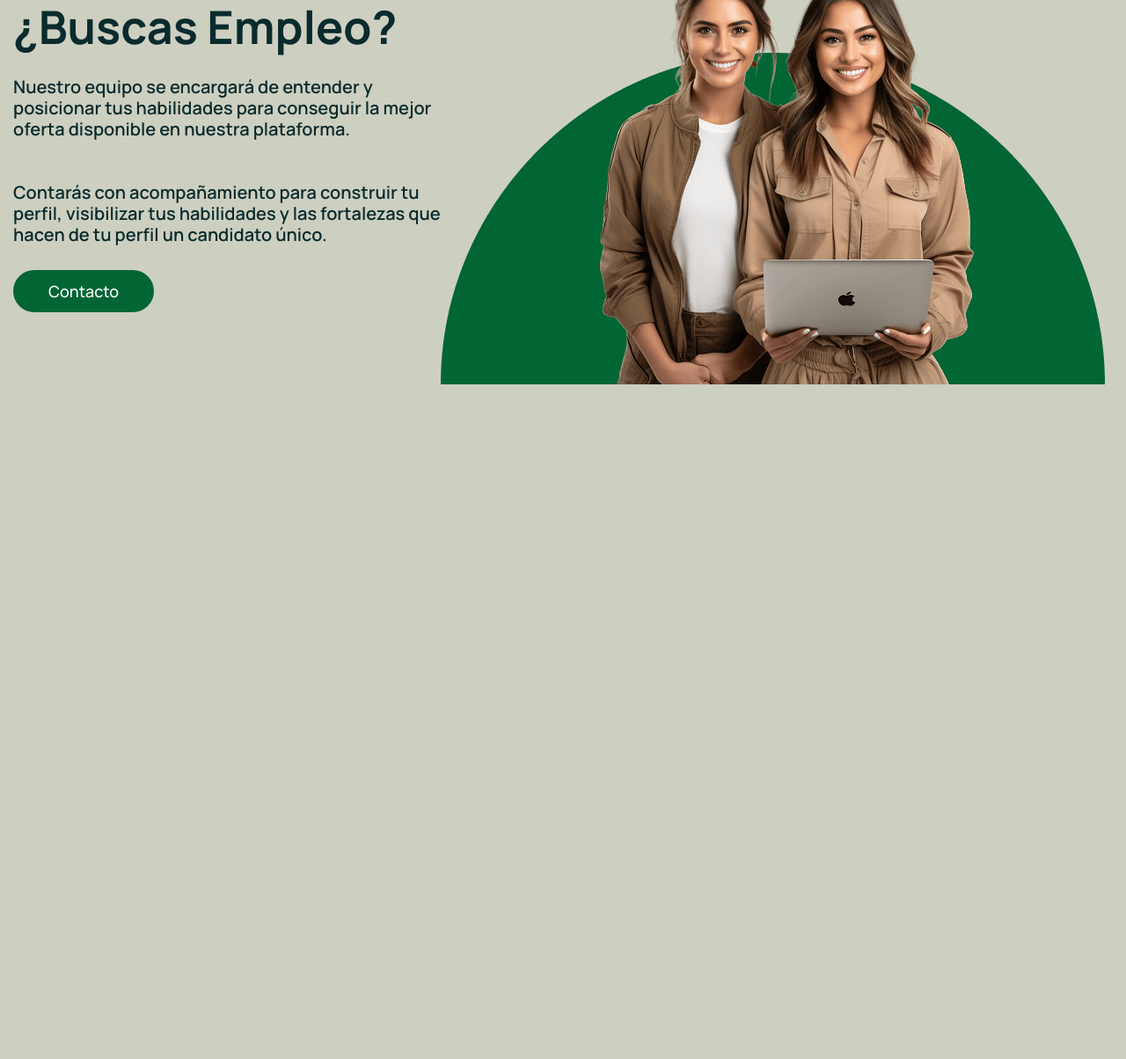
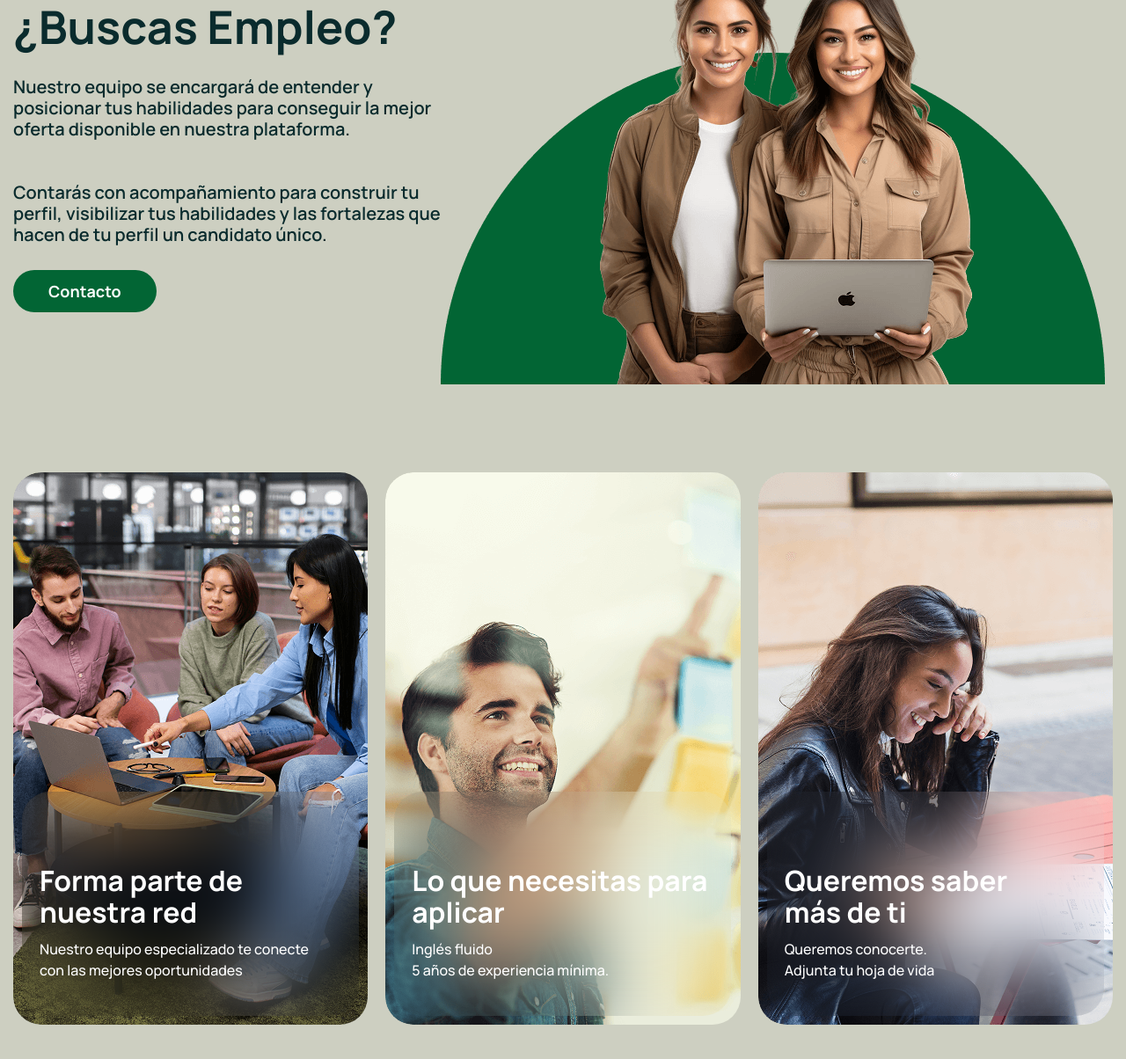
Before and after one commit to Mazagonzalez/vpm-page, an Astro site: page / in a window 1280 px wide. Shown: the part 1516-2720 px from the top of the page at 88% size. Before the commit the page ends 2003 px from the top, so only its background shows below. Built offline with nearby package versions, Linux system fonts and the light colour scheme; Astro itself is replaced by a stand-in of ours; a web font is replaced by a local one.

Commit message:
style: design section #4

```diff
--- a/src/components/common/button.astro
+++ b/src/components/common/button.astro
@@ -2,6 +2,8 @@
 const { text } = Astro.props;
 ---
 
-<button class="bg-main hover:bg-main/90 py-2.5 px-10 w-fit text-lg font-bold font-medium rounded-full text-white cursor-pointer">
+<button
+    class="bg-main hover:bg-main/90 py-2.5 px-10 w-fit text-lg font-bold rounded-full text-white cursor-pointer"
+>
     {text ? text : 'Contacto'}
 </button>
--- /dev/null
+++ b/src/components/home/cards.astro
@@ -0,0 +1,35 @@
+---
+const data = [
+    {
+        bg: "bg-[url('/images/team-collaboration.png')]",
+        alt: "Team Collaboration",
+        title: "Forma parte de <br> nuestra red",
+        description: "Nuestro equipo especializado te conecte <br> con las mejores oportunidades",
+    },
+    {
+        bg: "bg-[url('/images/idea-planning.png')]",
+        alt: "Idea Planning",
+        title: "Lo que necesitas para <br> aplicar",
+        description: "Inglés fluido <br> 5 años de experiencia mínima.",
+    },
+    {
+        bg: "bg-[url('/images/woman-reading.png')]",
+        alt: "Woman Reading",
+        title: "Queremos saber <br> más de ti",
+        description: "Queremos conocerte. <br> Adjunta tu hoja de vida",
+    },
+]
+---
+
+<section class="size-screen padding-auto">
+    <div class="grid grid-cols-3 gap-5">
+        {data.map(( item ) => (
+            <div class={`h-[628px] p-2.5 rounded-4xl ${item.bg} flex`}>
+                <div class="w-full h-[255px] col gap-3 pl-[20px] py-[40px] justify-end rounded-4xl text-white mt-auto backdrop-blur-2xl">
+                    <h2 class="text-[32px] leading-[36px] font-bold" set:html={item.title}></h2>
+                    <p class="font-medium" set:html={item.description}></p>
+                </div>
+            </div>
+        ))}
+    </div>
+</section>
--- a/src/pages/index.astro
+++ b/src/pages/index.astro
@@ -2,6 +2,7 @@
 import HeroSection from "@/components/home/hero-section.astro";
 import WorkForTheWorld from "@/components/home/work-for-the-world.astro";
 import LookingForAJob from "@/components/home/looking-for-a-job.astro";
+import Cards from "@/components/home/cards.astro";
 import Layout from "@/layouts/Layout.astro";
 ---
 
@@ -11,4 +12,6 @@ import Layout from "@/layouts/Layout.astro";
 	<WorkForTheWorld />
 
 	<LookingForAJob />
+
+	<Cards />
 </Layout>
```
Also changed, not shown: public/images/idea-planning.png (added), public/images/team-collaboration.png (added), public/images/woman-reading.png (added).
